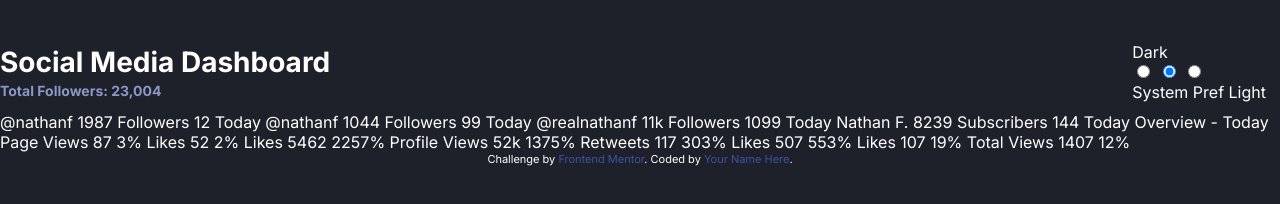
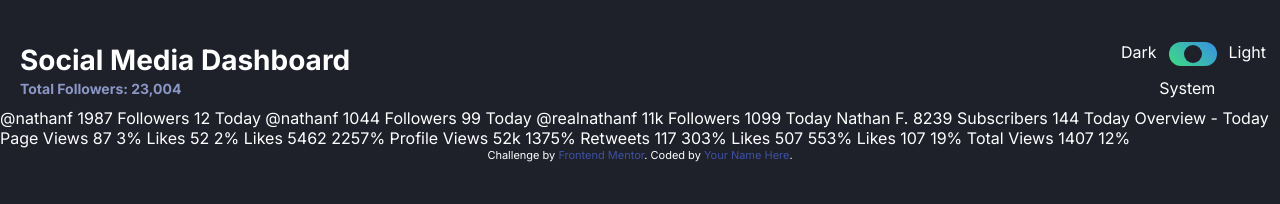
Before and after one commit to YasCastro/social-media-dashboard-light-dark-mode, a website: page index.html in a window 1280 px wide. Drawn offline with Linux system fonts and the light colour scheme.

Commit message:
Atualização da funcionalidade toggle

```diff
--- a/app/scss/components/header.scss
+++ b/app/scss/components/header.scss
@@ -1,15 +1,22 @@
 @use '../util/' as *;
 
 .header {
+  display: flex;
+  flex-wrap: wrap;
   margin-top: rem(36);
+  margin-left: rem(20);
+  margin-right rem(20);
+
   @include breakpoint(large) {
-    display: flex;
     justify-content: space-between;
     align-items: center;
   }
 
   &__title {
-
+    width: 100%;
+     @include breakpoint(medium) {
+      width: auto;
+     }
   }
 
   &__subtitle {
@@ -17,7 +24,5 @@
     font-weight: 700;
     color: var(--dark-text-blue);
   }
-  &__toggle {
 
-  }
 }
--- a/app/scss/components/toggle.scss
+++ b/app/scss/components/toggle.scss
@@ -1,17 +1,49 @@
 @use '../util/' as *;
 
+
 .toggle {
+  display: grid;
+  grid-template-columns: repeat(3, 1fr);
+  grid-template-columns: repeat(2, 1fr);
   border: none;
+  gap: rem(4.8) rem(12);
+
   &__wrapper {
-   height: rem(24);
+    position: relative;
+    grid-column: 2/3;
+    grid-row: 1/2;
+    height: rem(24);
   }
+
+  label {
+    &[for="dark"]{
+      grid-column: 1/2;
+      justify-self: end;
+    }
+     &[for="system"]{
+      grid-column: 1/4;
+      grid-row: 2/3;
+      justify-self:center;
+    }
+     &[for="light"]{
+      grid-column: 3/3;
+    }
+  }
+
   input[type="radio"] {
     opacity: 0;
+    margin: 0px;
+    z-index: 4;
+    position: relative;
   }
 
   &__background {
     display: block;
-    height: 100%
+    height: 100%;
+    position: absolute;
+    width:100%;
+    top: 0;
+    border-radius: rem(12);
     background: linear-gradient(
       225deg,
       var(--toggle-bg-start) 0%,
@@ -20,13 +52,25 @@
   }
 
   &__button {
-    width: rem(16);
-    height: rem(16);
+    position: absolute;
+    left: rem(3);
+    top: rem(3);
+    right: 100%;
+    width: rem(18);
+    height: rem(18);
     border-radius: 50%;
-    background-color: var(--toggle);
+    background-color: var(--dark-bg);
+    transition: all 150ms ease-in-out;
+
   }
 
-  label {
-
-  }
+   #light:checked ~ .toggle__button {
+      right: rem(3);
+      left: calc(100% - 21px);
+    }
+   #system:checked ~ .toggle__button {
+      left: 50%;
+      right: auto;
+      transform: translate(-50%);
+    }
 }
--- a/gulpfile.js
+++ b/gulpfile.js
@@ -12,8 +12,8 @@ const browsersync = require('browser-sync').create();
 //sass.compiler = require('dart-sass');
 
 // Sass Task
-function scssTask() {
-  return src('app/scss/style.scss', { sourcemaps: true })
+async function scssTask() {
+  return await src('app/scss/style.scss', { sourcemaps: true })
     .pipe(sass())
     .pipe(postcss([autoprefixer(), cssnano()]))
     .pipe(dest('dist', { sourcemaps: '.'}));
--- a/index.html
+++ b/index.html
@@ -27,17 +27,22 @@
     <h1>Social Media Dashboard</h1>
     <span class="header__subtitle"> Total Followers: 23,004 </span>
   </div>
-  <fieldset class="header_toggle toggle" aria-label= "theme toggle" role="radiogroup">
-    <label for="dark">Dark</label>
+  <fieldset class="header_toggle toggle"
+    aria-label= "theme toggle"
+    role="radiogroup"
+    >
+
    <div class="toggle__wrapper">
+    <input type="radio" name="theme" id="dark" />
+    <input type="radio" name="theme" id="system" checked/>
     <input type="radio" name="theme" id="light" />
-    <input type="radio" name="theme" id="system" checked />
-    <input type="radio" name="theme" id="dark" />
     <span aria-hidden="true" class="toggle__background"></span>
     <span aria-hidden="true" class="toggle__button"></span>
    </div>
-   <label for="system">System Pref</label>
+   <label for="dark">Dark</label>
+    <label for="system">System</label>
    <label for="light">Light</label>
+
   </fieldset>
 </header>
 
```
Also changed, not shown: dist/style.css, 1 other file.
